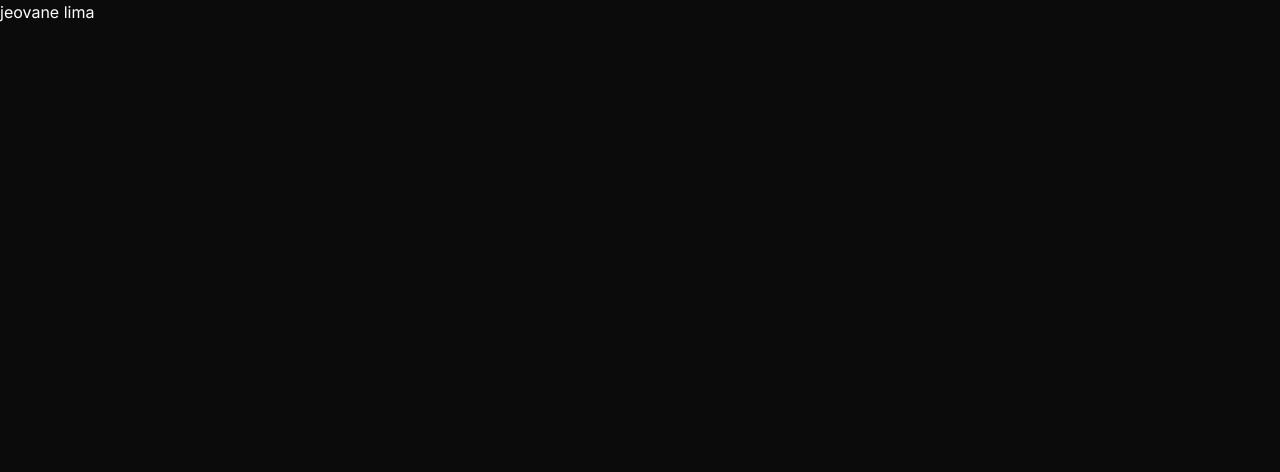
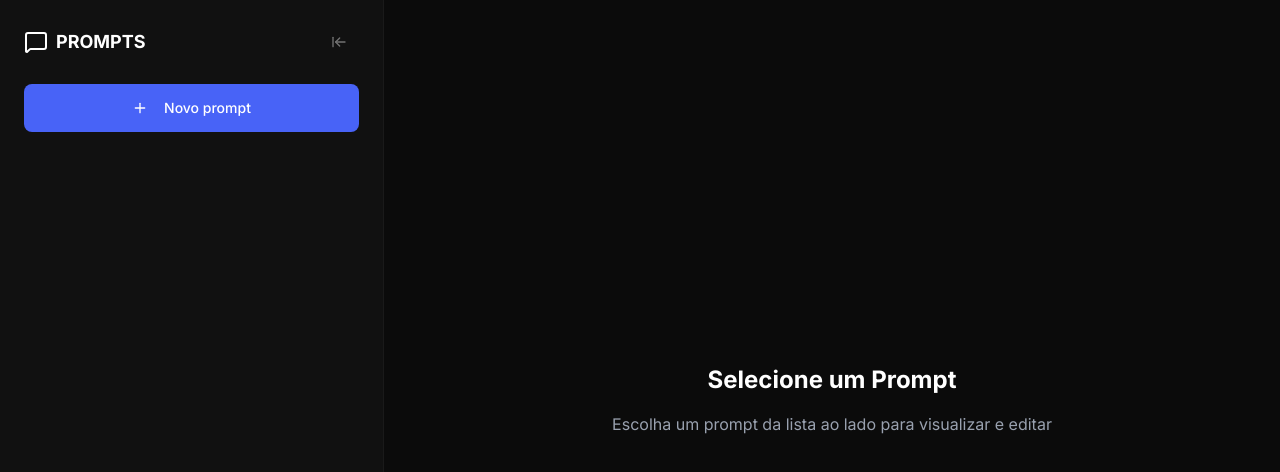
Before and after one commit to JeovaneSilva/Rocketseat-prompt-manager, a Next.js app: page / in a window 1280 px wide. Shown: the top 472 px of the page. Built offline with nearby package versions, Linux system fonts and the light colour scheme; no server answers; the database is empty.

Commit message:
feat: adicionando sidebar e implementando tests

```diff
--- a/lefthook.yml
+++ b/lefthook.yml
@@ -5,14 +5,14 @@
       glob: '*.{js,jsx,.mjs,ts,tsx,css,json,md}'
       stage_fixed: true
 
-pre-push:
-  commands:
-    validate:
-      glob: '*.{ts,tsx}'
-      run: npm run typecheck
-    lint:
-      glob: '*.{ts,tsx}'
-      run: npm run lint
-    test:
-      glob: '*.{ts,tsx}'
-      run: npm run test:coverage
+# pre-push:
+#   commands:
+#     validate:
+#       glob: '*.{ts,tsx}'
+#       run: npm run typecheck
+#     lint:
+#       glob: '*.{ts,tsx}'
+#       run: npm run lint
+#     test:
+#       glob: '*.{ts,tsx}'
+#       run: npm run test:coverage
--- a/src/app/layout.tsx
+++ b/src/app/layout.tsx
@@ -1,6 +1,7 @@
 import type { Metadata } from 'next';
 import '../styles/globals.css';
 import { Inter } from 'next/font/google';
+import { Sidebar } from '@/components/sidebar';
 
 export const metadata: Metadata = {
   title: 'Prompt Manager ',
@@ -23,7 +24,16 @@
       lang="en"
       className={`${inter.variable} h-full antialiased bg-gray-900 text-white `}
     >
-      <body className="min-h-full flex flex-col">{children}</body>
+      <body className="min-h-full flex flex-col">
+        <section className="flex h-screen">
+          <Sidebar />
+          <main className="relative flex-1 overflow-auto min-w-0">
+            <div className="p-4 sm:p-6 md:p-8 max-w-full md:max-w-3xl mx-auto h-full">
+              {children}
+            </div>
+          </main>
+        </section>
+      </body>
     </html>
   );
 }
--- a/src/app/page.tsx
+++ b/src/app/page.tsx
@@ -1,7 +1,14 @@
 export default function Home() {
   return (
-    <div>
-      <h2>jeovane lima</h2>
-    </div>
+    <section className="flex min-h-full ">
+      <div className="flex flex-1 items-center justify-center">
+        <div className="text-center">
+          <h1 className="text-2xl font-bold mb-4">Selecione um Prompt</h1>
+          <p className="text-gray-400">
+            Escolha um prompt da lista ao lado para visualizar e editar
+          </p>
+        </div>
+      </div>
+    </section>
   );
 }
--- /dev/null
+++ b/src/components/logo/index.ts
@@ -0,0 +1 @@
+export * from './logo';
--- /dev/null
+++ b/src/components/logo/logo.tsx
@@ -0,0 +1,14 @@
+import { MessageSquare } from 'lucide-react';
+import Link from 'next/link';
+
+export const Logo = () => {
+  return (
+    <Link
+      href="/"
+      className="flex items-center gap-2 hover:text-accent-600 rounded-lg transition-colors"
+    >
+      <MessageSquare />
+      <span className="text-lg font-semibold">PROMPTS</span>
+    </Link>
+  );
+};
--- /dev/null
+++ b/src/components/sidebar/index.ts
@@ -0,0 +1 @@
+export * from './sidebar';
--- /dev/null
+++ b/src/components/sidebar/sidebar-content.tsx
@@ -0,0 +1,81 @@
+'use client';
+
+import {
+  Plus as AddIcon,
+  ArrowLeftToLine,
+  ArrowRightToLine,
+  X as CloseButton,
+} from 'lucide-react';
+import { useRouter } from 'next/navigation';
+import { useState } from 'react';
+import { Button } from '../ui/button';
+import { Logo } from '../logo';
+
+export const SidebarContent = () => {
+  const router = useRouter();
+  const [isCollapsed, setIsCollapsed] = useState(false);
+
+  const collapsedSidebar = () => setIsCollapsed(true);
+  const expandSidebar = () => setIsCollapsed(false);
+
+  const handleNewPrompt = () => router.push('/new');
+
+  return (
+    <aside
+      className={`border-r border-gray-700 flex flex-col h-full bg-gray-800 transition-[transform,width] duration-300 ease-in-out fixed md:relative left-0 top-0 z-50 md:z-auto w-[80vw] sm:w-[320px] ${isCollapsed ? 'md:w-18' : 'md:w-[384px]'}`}
+    >
+      {isCollapsed && (
+        <section className="px-2 py-6">
+          <header className="flex items-center justify-center mb-6">
+            <Button
+              onClick={expandSidebar}
+              variant="icon"
+              className="hidden md:inline-flex p-2 hover:bg-gray-700 focus:outline-none focus:ring-2 focus:ring-accent-500 rounded-lg transition-colors"
+              aria-label="Expandir sidebar"
+              title="Expandir sidebar"
+            >
+              <ArrowRightToLine className="w-5 h-5 text-gray-100" />
+            </Button>
+          </header>
+        </section>
+      )}
+
+      {!isCollapsed && (
+        <>
+          <section className="p-6">
+            <div className="md:hidden mb-4">
+              <div className="flex items-center justify-between">
+                <Button
+                  variant="secondary"
+                  aria-label="Fechar menu"
+                  title="Fechar menu"
+                >
+                  <CloseButton className="w-5 h-5 text-gray-100" />
+                </Button>
+              </div>
+            </div>
+            <div className="flex w-full items-center justify-between mb-6">
+              <header className="flex w-full items-center justify-between">
+                <Logo />
+                <Button
+                  onClick={collapsedSidebar}
+                  variant="icon"
+                  className="hidden md:inline-flex p-2 hover:bg-gray-700 focus:outline-none focus:ring-2 focus:ring-accent-500 rounded-lg transition-colors"
+                >
+                  <ArrowLeftToLine className="w-5 h-5 text-gray-100" />
+                </Button>
+              </header>
+            </div>
+
+            <div>
+              <Button onClick={handleNewPrompt} className="w-full" size="lg">
+                <AddIcon className="w-5 h-5 mr-2" />
+                Novo prompt
+              </Button>
+            </div>
+          </section>
+        </>
+      )}
+    </aside>
+  );
+};
--- /dev/null
+++ b/src/components/sidebar/sidebar.tsx
@@ -0,0 +1,8 @@
+import { prisma } from '@/lib/prisma';
+import { SidebarContent } from './sidebar-content';
+
+export const Sidebar = async () => {
+  const prompts = await prisma.prompt.findMany();
+
+  return <SidebarContent />;
+};
--- a/src/components/ui/button.tsx
+++ b/src/components/ui/button.tsx
@@ -1,37 +1,30 @@
+import { Slot } from '@radix-ui/react-slot';
+import { cva, type VariantProps } from 'class-variance-authority';
 import * as React from 'react';
-import { cva, type VariantProps } from 'class-variance-authority';
-import { Slot } from 'radix-ui';
 
 import { cn } from '@/lib/utils';
 
 const buttonVariants = cva(
-  "group/button inline-flex shrink-0 items-center justify-center rounded-lg border border-transparent bg-clip-padding text-sm font-medium whitespace-nowrap transition-all outline-none select-none focus-visible:border-ring focus-visible:ring-3 focus-visible:ring-ring/50 active:not-aria-[haspopup]:translate-y-px disabled:pointer-events-none disabled:opacity-50 aria-invalid:border-destructive aria-invalid:ring-3 aria-invalid:ring-destructive/20 dark:aria-invalid:border-destructive/50 dark:aria-invalid:ring-destructive/40 [&_svg]:pointer-events-none [&_svg]:shrink-0 [&_svg:not([class*='size-'])]:size-4",
+  "cursor-pointer border-[#424242] inline-flex items-center justify-center gap-2 whitespace-nowrap rounded-md text-sm font-medium transition-all disabled:pointer-events-none disabled:opacity-50 [&_svg]:pointer-events-none [&_svg:not([class*='size-'])]:size-4 shrink-0 [&_svg]:shrink-0 outline-none focus-visible:border-ring focus-visible:ring-ring/50 focus-visible:ring-[3px] aria-invalid:ring-destructive/20 dark:aria-invalid:ring-destructive/40 aria-invalid:border-destructive",
   {
     variants: {
       variant: {
-        default: 'bg-primary text-primary-foreground [a]:hover:bg-primary/80',
-        outline:
-          'border-border bg-background hover:bg-muted hover:text-foreground aria-expanded:bg-muted aria-expanded:text-foreground dark:border-input dark:bg-input/30 dark:hover:bg-input/50',
+        default: 'bg-accent-600 text-white hover:bg-accent-500',
+        destructive:
+          'bg-destructive text-white hover:bg-destructive/90 focus-visible:ring-destructive/20 dark:focus-visible:ring-destructive/40 dark:bg-destructive/60',
+        outline: 'border bg-gray-700 text-white hover:bg-gray-600',
         secondary:
-          'bg-secondary text-secondary-foreground hover:bg-secondary/80 aria-expanded:bg-secondary aria-expanded:text-secondary-foreground',
-        ghost:
-          'hover:bg-muted hover:text-foreground aria-expanded:bg-muted aria-expanded:text-foreground dark:hover:bg-muted/50',
-        destructive:
-          'bg-destructive/10 text-destructive hover:bg-destructive/20 focus-visible:border-destructive/40 focus-visible:ring-destructive/20 dark:bg-destructive/20 dark:hover:bg-destructive/30 dark:focus-visible:ring-destructive/40',
+          'p-2 bg-gray-800 border border-gray-700 rounded-lg hover:bg-gray-600 transition-colors',
+        icon: 'text-alert-600 transition-all duration-200 ml-2 p-1 hover:bg-alert-600 rounded hover:text-white',
         link: 'text-primary underline-offset-4 hover:underline',
       },
       size: {
-        default:
-          'h-8 gap-1.5 px-2.5 has-data-[icon=inline-end]:pr-2 has-data-[icon=inline-start]:pl-2',
-        xs: "h-6 gap-1 rounded-[min(var(--radius-md),10px)] px-2 text-xs in-data-[slot=button-group]:rounded-lg has-data-[icon=inline-end]:pr-1.5 has-data-[icon=inline-start]:pl-1.5 [&_svg:not([class*='size-'])]:size-3",
-        sm: "h-7 gap-1 rounded-[min(var(--radius-md),12px)] px-2.5 text-[0.8rem] in-data-[slot=button-group]:rounded-lg has-data-[icon=inline-end]:pr-1.5 has-data-[icon=inline-start]:pl-1.5 [&_svg:not([class*='size-'])]:size-3.5",
-        lg: 'h-9 gap-1.5 px-2.5 has-data-[icon=inline-end]:pr-2 has-data-[icon=inline-start]:pl-2',
-        icon: 'size-8',
-        'icon-xs':
-          "size-6 rounded-[min(var(--radius-md),10px)] in-data-[slot=button-group]:rounded-lg [&_svg:not([class*='size-'])]:size-3",
-        'icon-sm':
-          'size-7 rounded-[min(var(--radius-md),12px)] in-data-[slot=button-group]:rounded-lg',
-        'icon-lg': 'size-9',
+        default: 'h-9 px-4 py-2 has-[>svg]:px-3',
+        sm: 'h-8 rounded-md gap-1.5 px-3 has-[>svg]:px-2.5',
+        lg: 'h-12 rounded-md px-6 has-[>svg]:px-4',
+        icon: 'size-9',
+        'icon-sm': 'size-8',
+        'icon-lg': 'size-10',
       },
     },
     defaultVariants: {
@@ -43,21 +36,19 @@
 
 function Button({
   className,
-  variant = 'default',
-  size = 'default',
+  variant,
+  size,
   asChild = false,
   ...props
 }: React.ComponentProps<'button'> &
   VariantProps<typeof buttonVariants> & {
     asChild?: boolean;
   }) {
-  const Comp = asChild ? Slot.Root : 'button';
+  const Comp = asChild ? Slot : 'button';
 
   return (
     <Comp
       data-slot="button"
-      data-variant={variant}
-      data-size={size}
       className={cn(buttonVariants({ variant, size, className }))}
       {...props}
     />
--- /dev/null
+++ b/src/lib/test-utils.tsx
@@ -0,0 +1,12 @@
+import { ReactElement } from 'react';
+import { render, RenderOptions } from '@testing-library/react';
+
+function customRender(
+  ui: ReactElement,
+  options?: Omit<RenderOptions, 'wrapper'>
+) {
+  return render(ui, { ...options });
+}
+
+export * from '@testing-library/react';
+export { customRender as render };
```
Also changed, not shown: package.json (+6 -2 lines), 2 other files (tests, documents, lock files or other folders).
